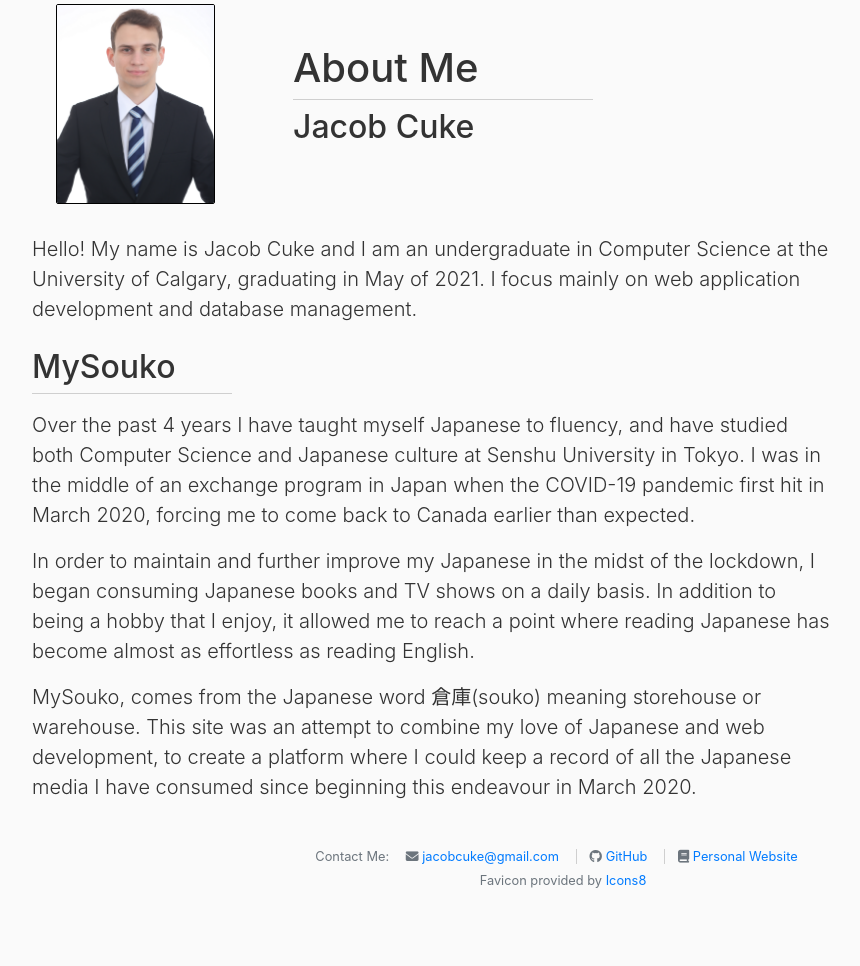
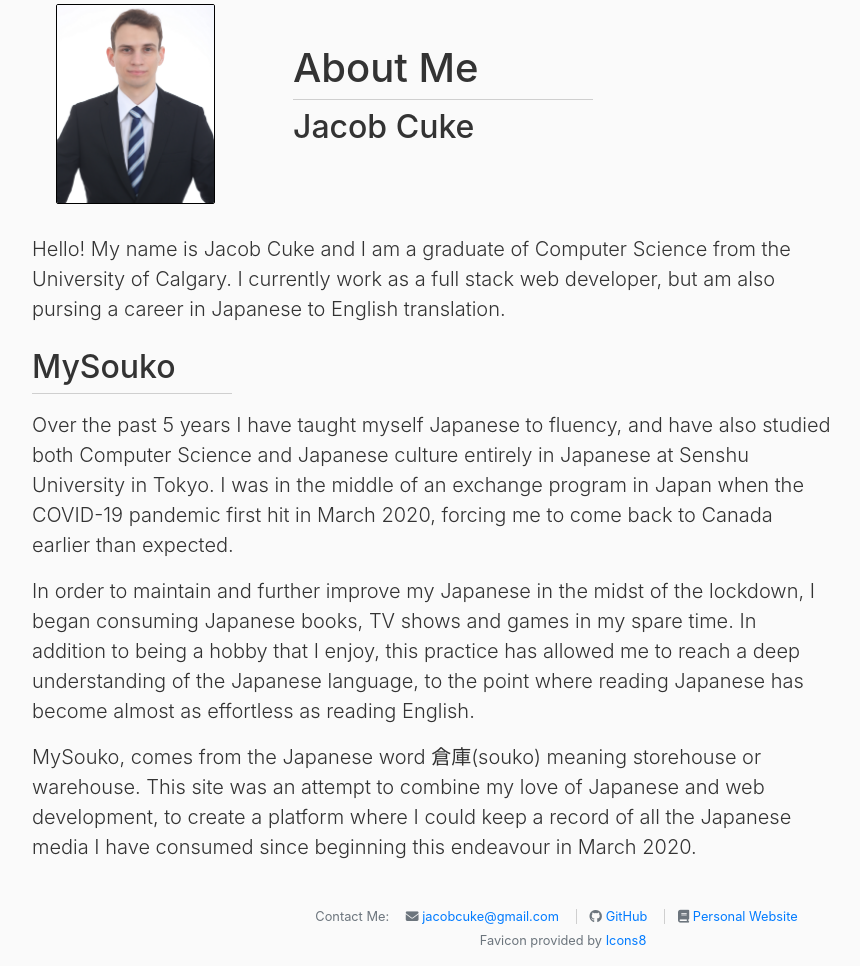
Before and after one commit to JacobCuke/MySouko, a Django app: page /about/ in a window 1280 px wide. Shown: the part 96-1062 px from the top of the page, without its empty margins (77-937 px from the left). Before the commit the page ends 984 px from the top, so only its background shows below. Run offline with Django 3.2, Linux system fonts and the light colour scheme; parts of the project's set-up code (start-up, migrations or seed data) failed here and were passed over; some libraries are stand-ins or nearby versions.

Commit message:
Update about page to reflect recent changes

```diff
--- a/souko/templates/souko/about.html
+++ b/souko/templates/souko/about.html
@@ -17,14 +17,14 @@
   </div>
   <div class="about-me-content ml-4">
     <p class="lead">
-      Hello! My name is Jacob Cuke and I am an undergraduate in Computer Science at the University of Calgary, graduating in May of 2021. I focus mainly on web application development and database management.
+      Hello! My name is Jacob Cuke and I am a graduate of Computer Science from the University of Calgary. I currently work as a full stack web developer, but am also pursing a career in Japanese to English translation.
     </p>
     <h2 class="mt-4">MySouko</h2>
     <p class="lead mt-3">
-      Over the past 4 years I have taught myself Japanese to fluency, and have studied both Computer Science and Japanese culture at Senshu University in Tokyo. I was in the middle of an exchange program in Japan when the COVID-19 pandemic first hit in March 2020, forcing me to come back to Canada earlier than expected.
+      Over the past 5 years I have taught myself Japanese to fluency, and have also studied both Computer Science and Japanese culture entirely in Japanese at Senshu University in Tokyo. I was in the middle of an exchange program in Japan when the COVID-19 pandemic first hit in March 2020, forcing me to come back to Canada earlier than expected.
     </p>
     <p class="lead">
-      In order to maintain and further improve my Japanese in the midst of the lockdown, I began consuming Japanese books and TV shows on a daily basis. In addition to being a hobby that I enjoy, it allowed me to reach a point where reading Japanese has become almost as effortless as reading English.
+      In order to maintain and further improve my Japanese in the midst of the lockdown, I began consuming Japanese books, TV shows and games in my spare time. In addition to being a hobby that I enjoy, this practice has allowed me to reach a deep understanding of the Japanese language, to the point where reading Japanese has become almost as effortless as reading English.
     </p>
     <p class="lead">
       MySouko, comes from the Japanese word 倉庫(souko) meaning storehouse or warehouse. This site was an attempt to combine my love of Japanese and web development, to create a platform where I could keep a record of all the Japanese media I have consumed since beginning this endeavour in March 2020.
```
